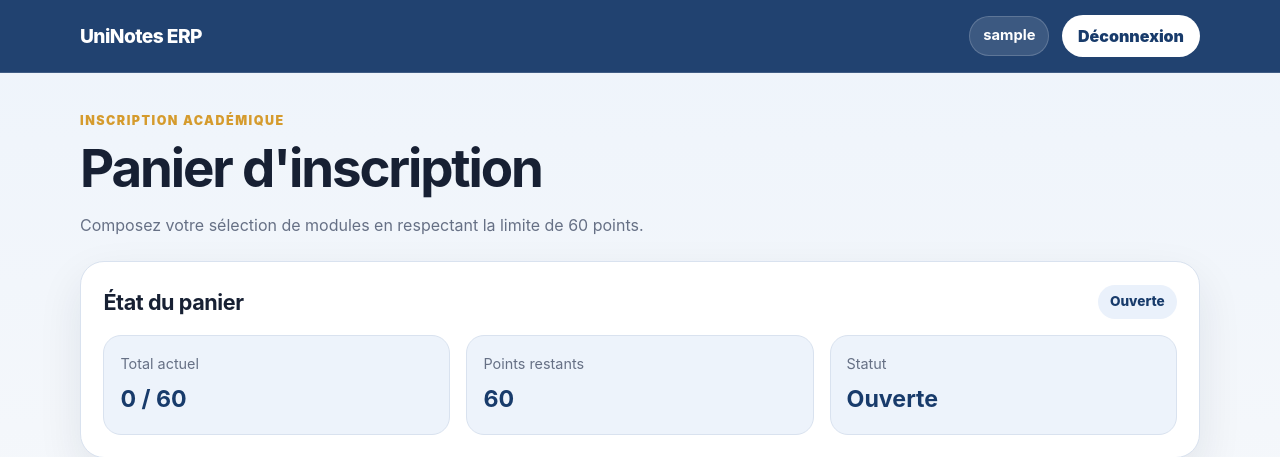
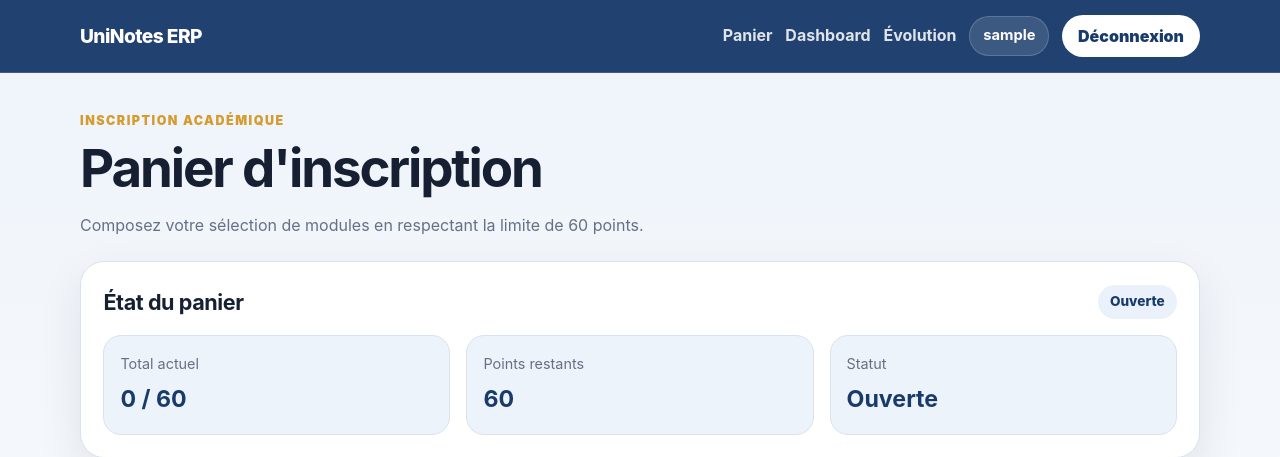
Before and after one commit to BahrouniAyoub/uninotes_erp, a Django app: page /academics/basket/ in a window 1280 px wide. Shown: the top 457 px of the page. Run offline with Django 5.2, Linux system fonts and the light colour scheme; a user stored in the database is signed in; tables that the repository leaves empty hold one stand-in row (values such as "Sample post").

Commit message:
Add role-based navigation links

```diff
--- a/templates/base.html
+++ b/templates/base.html
@@ -14,6 +14,16 @@
 
         <div class="nav-actions">
           {% if user.is_authenticated %}
+            {% if user.profile.role == 'student' %}
+              <a class="nav-link" href="{% url 'basket' %}">Panier</a>
+
+              <a class="nav-link" href="{% url 'student_dashboard' %}">Dashboard</a>
+
+              <a class="nav-link" href="{% url 'evolution' %}">Évolution</a>
+            {% elif user.profile.role == 'tutor' %}
+              <a class="nav-link" href="{% url 'tutor_students' %}">Étudiants</a>
+            {% endif %}
+
             <span class="user-pill">{{ user.username }}</span>
             <form method="post" action="{% url 'logout' %}" class="inline-form">
               {% csrf_token %}
```
